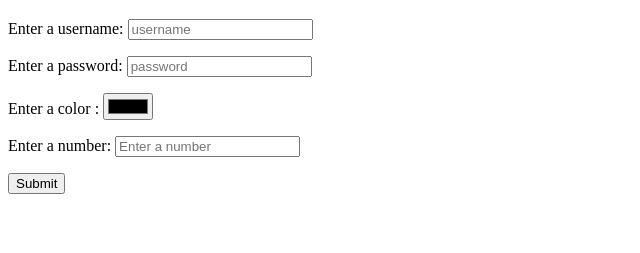
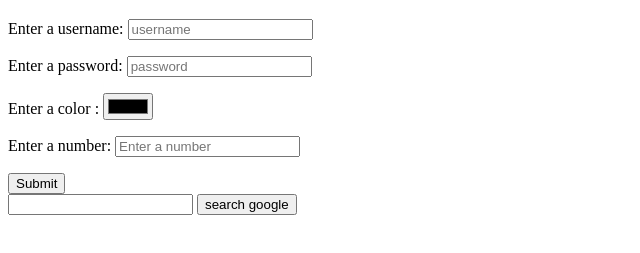
Before and after one commit to Nataliapaulino/The-Web-Developer-Bootcamp, a plain HTML site: page Aulas/forms.html in a window 1280 px wide. Shown: the part 61-314 px from the top of the page, without its empty margins (0-640 px from the left). Drawn offline with Linux system fonts and the light colour scheme.

Commit message:
Update forms.html

```diff
--- a/Aulas/forms.html
+++ b/Aulas/forms.html
@@ -10,10 +10,10 @@
     <h1>Forms Demo</h1>
     <form action="/tacos">
        <p><label for="username">Enter a username:</label>
-        <input  id="username" type="text" placeholder="username"></p>
+        <input  id="username" type="text" placeholder="username" name="username"></p>
         <p>
         <label for="password"> Enter a password:</label>
-        <input  id="password" type="password" placeholder="password"></p>
+        <input  id="password" type="password" placeholder="password" name="password"></p>
         <p>
             <label for="color">Enter a color :</label>
             <input id="color" type="color">
@@ -26,6 +26,9 @@
 
 
     </form>
-
+<form action="https://www.google.com/search">
+   <input type="" name="q">
+   <button>search google</button>
+</form>
 </body>
 </html>
```
